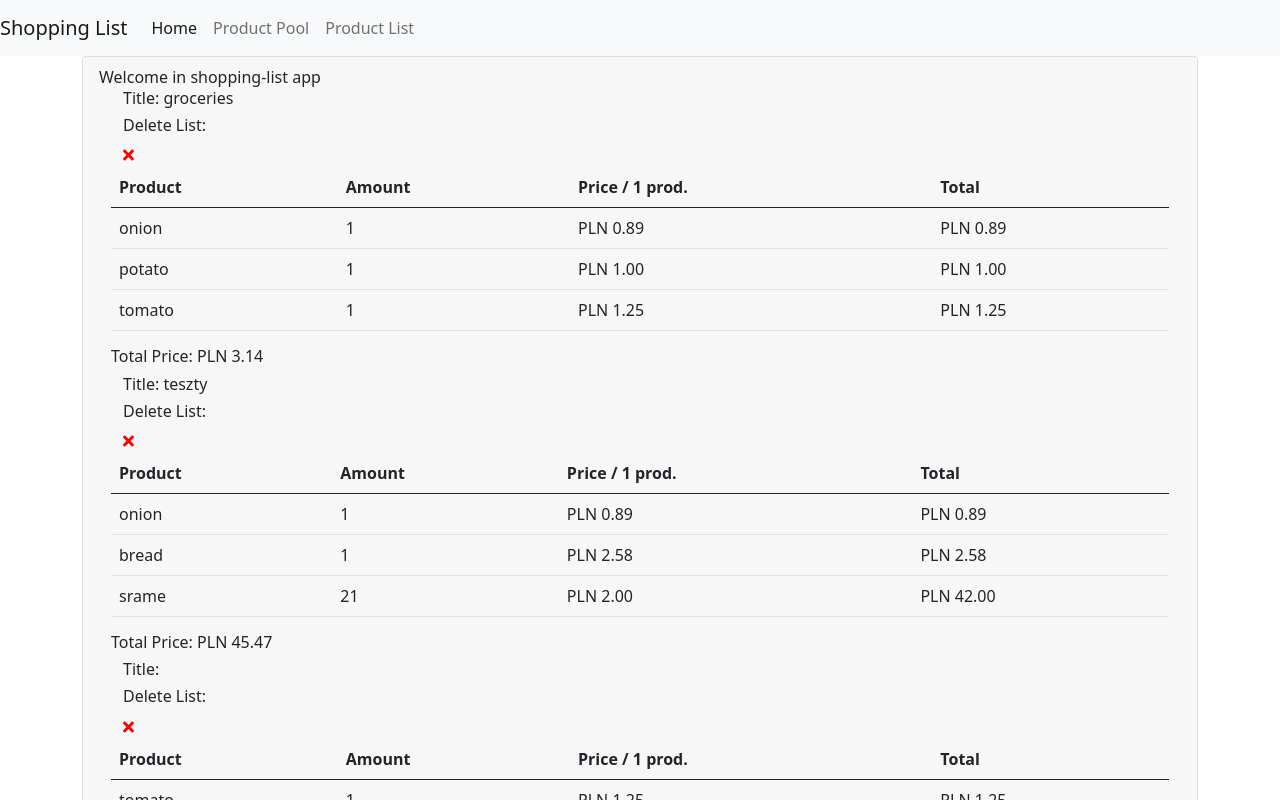
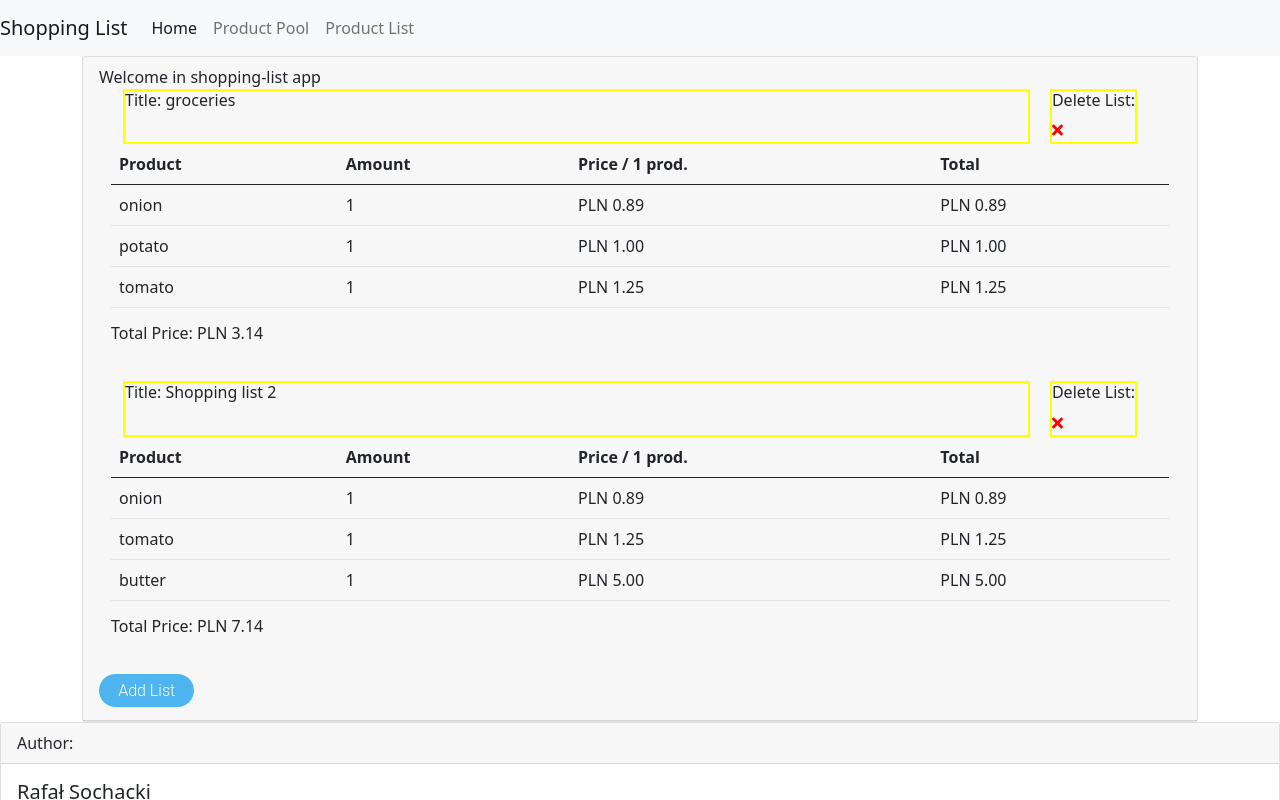
Before and after one commit to R4V88/BIU_AngularTS_ShoppingList_Project, an Angular app in the folder shopping-list/: page /welcome in a window 1280 px wide. Shown: the top 800 px of the page. Built offline with nearby package versions, Linux system fonts and the light colour scheme; data requests are answered from the project's data file.

Commit message:
some css changes

```diff
--- a/shopping-list/db.json
+++ b/shopping-list/db.json
@@ -44,18 +44,20 @@
       "totalPrice": 0.69
     },
     {
-      "id": 8,
-      "name": "srame",
-      "price": "2",
-      "amount": "21",
-      "totalPrice": 42
+      "id": "_599g6kblj",
+      "name": "kuboty",
+      "price": "15",
+      "amount": "2",
+      "totalPrice": 30,
+      "isSelected": false
     },
     {
-      "id": "_599g6kblj",
-      "name": "ascs",
-      "price": "2",
-      "amount": "3",
-      "totalPrice": 6
+      "id": "_ugahas053",
+      "name": "dżem",
+      "price": "3",
+      "amount": "4",
+      "totalPrice": 12,
+      "isSelected": false
     }
   ],
   "lists": [
@@ -93,39 +95,17 @@
       "totalPrice": 3.14
     },
     {
-      "title": "teszty",
-      "id": 5,
+      "title": "Shopping list 2 ",
+      "id": 6,
       "products": [
         {
           "id": 1,
           "name": "Onion",
           "price": 0.89,
           "amount": 1,
-          "totalPrice": 0.89
+          "totalPrice": 0.89,
+          "isSelected": false
         },
-        {
-          "id": 4,
-          "name": "Bread",
-          "price": 2.58,
-          "amount": 1,
-          "totalPrice": 2.58,
-          "isSelected": true
-        },
-        {
-          "id": 8,
-          "name": "srame",
-          "price": "2",
-          "amount": "21",
-          "totalPrice": 42
-        }
-      ],
-      "selectedPrice": 2.58,
-      "unselectedPrice": 42.89,
-      "totalPrice": 45.47
-    },
-    {
-      "id": 3,
-      "products": [
         {
           "id": 3,
           "name": "Tomato",
@@ -135,23 +115,15 @@
           "isSelected": false
         },
         {
-          "id": 4,
-          "name": "Bread",
-          "price": 2.58,
-          "amount": 1,
-          "totalPrice": 2.58,
-          "isSelected": false
-        },
-        {
           "id": 5,
           "name": "Butter",
           "price": 5,
           "amount": 1,
           "totalPrice": 5,
-          "isSelected": true
+          "isSelected": false
         }
       ],
-      "totalPrice": 8.83
+      "totalPrice": 7.140000000000001
     }
   ]
 }
--- /dev/null
+++ b/shopping-list/src/app/home/welcome.component.css
@@ -0,0 +1,23 @@
+a.button3{
+  display:inline-block;
+  padding:0.3em 1.2em;
+  margin:0 0.3em 0.3em 0;
+  border-radius:2em;
+  box-sizing: border-box;
+  text-decoration:none;
+  font-family:'Roboto',sans-serif;
+  font-weight:300;
+  color:#FFFFFF;
+  background-color:#4eb5f1;
+  text-align:center;
+  transition: all 0.2s;
+}
+a.button3:hover{
+  background-color:#4095c6;
+}
+@media all and (max-width:30em){
+  a.button3{
+  display:block;
+  margin:0.2em auto;
+  }
+}
--- a/shopping-list/src/app/home/welcome.component.html
+++ b/shopping-list/src/app/home/welcome.component.html
@@ -2,6 +2,6 @@
   <div class="card-header">
     {{pageTitle}}
     <app-list-item></app-list-item>
-    <button><a class="nav-link" routerLink="/list" routerLinkActive="active">{{navProductList}}</a></button>
+    <a class="button3" routerLink="/list" routerLinkActive="active">{{navProductList}}</a>
   </div>
 </div>
--- a/shopping-list/src/app/home/welcome.component.ts
+++ b/shopping-list/src/app/home/welcome.component.ts
@@ -1,6 +1,7 @@
 import {Component} from '@angular/core';
 
 @Component({
+  styleUrls: ['./welcome.component.css'],
   templateUrl: './welcome.component.html'
 })
 export class WelcomeComponent {
--- a/shopping-list/src/app/products/product-pool/product-pool.component.css
+++ b/shopping-list/src/app/products/product-pool/product-pool.component.css
@@ -1,17 +1,17 @@
-.flex-container {
-  display: flex;
-}
+/*.flex-container {*/
+/*  display: flex;*/
+/*}*/
 
-.flex-child {
-  flex: 1;
-  border: 2px solid yellow;
-}
+/*.flex-child {*/
+/*  flex: 1;*/
+/*  border: 2px solid yellow;*/
+/*}*/
 
-.flex-child:first-child {
-  margin-right: 20px;
-}
+/*.flex-child:first-child {*/
+/*  margin-right: 20px;*/
+/*}*/
 
-.selected {
-  background: mediumseagreen;
-  color: white;
-}
+/*.selected {*/
+/*  background: mediumseagreen;*/
+/*  color: white;*/
+/*}*/
--- a/shopping-list/src/app/products/products-list/list-item/list-item.component.css
+++ b/shopping-list/src/app/products/products-list/list-item/list-item.component.css
@@ -0,0 +1,3 @@
+.listItemTable{
+  margin-bottom: 30px;
+}
--- a/shopping-list/src/app/products/products-list/list-item/list-item.component.html
+++ b/shopping-list/src/app/products/products-list/list-item/list-item.component.html
@@ -1,9 +1,12 @@
 <div *ngIf='lists.length' class="container">
-  <div *ngFor='let list of lists, let i = index, trackBy:getListUsingTrackBy' class='table-responsive'>
-    <div class="container">
+  <div *ngFor='let list of lists, let i = index, trackBy:getListUsingTrackBy' class='table-responsive listItemTable'>
+    <div class="container flex-container">
+      <div class="flex-child">
         <h6>Title: {{list.title}}</h6>
+      </div>
       <div>
-        <div>
+        <div class="flex-child">
+          <div class="deleteButton">
             <h6>Delete List: </h6>
           </div>
           <fa-icon
@@ -11,6 +14,7 @@
             [icon]="faTimes"
             [ngStyle]="{ color: 'red' }">
           </fa-icon>
+        </div>
       </div>
     </div>
     <table class='table'>
--- a/shopping-list/src/styles.css
+++ b/shopping-list/src/styles.css
@@ -1 +1,17 @@
-/* You can add global styles to this file, and also import other style files */
+.flex-container {
+  display: flex;
+}
+
+.flex-child {
+  flex: 1;
+  border: 2px solid yellow;
+}
+
+.flex-child:first-child {
+  margin-right: 20px;
+}
+
+.selected {
+  background: mediumseagreen;
+  color: white;
+}/* You can add global styles to this file, and also import other style files */
```
Lines whose indentation alone changed are shown as unchanged.
